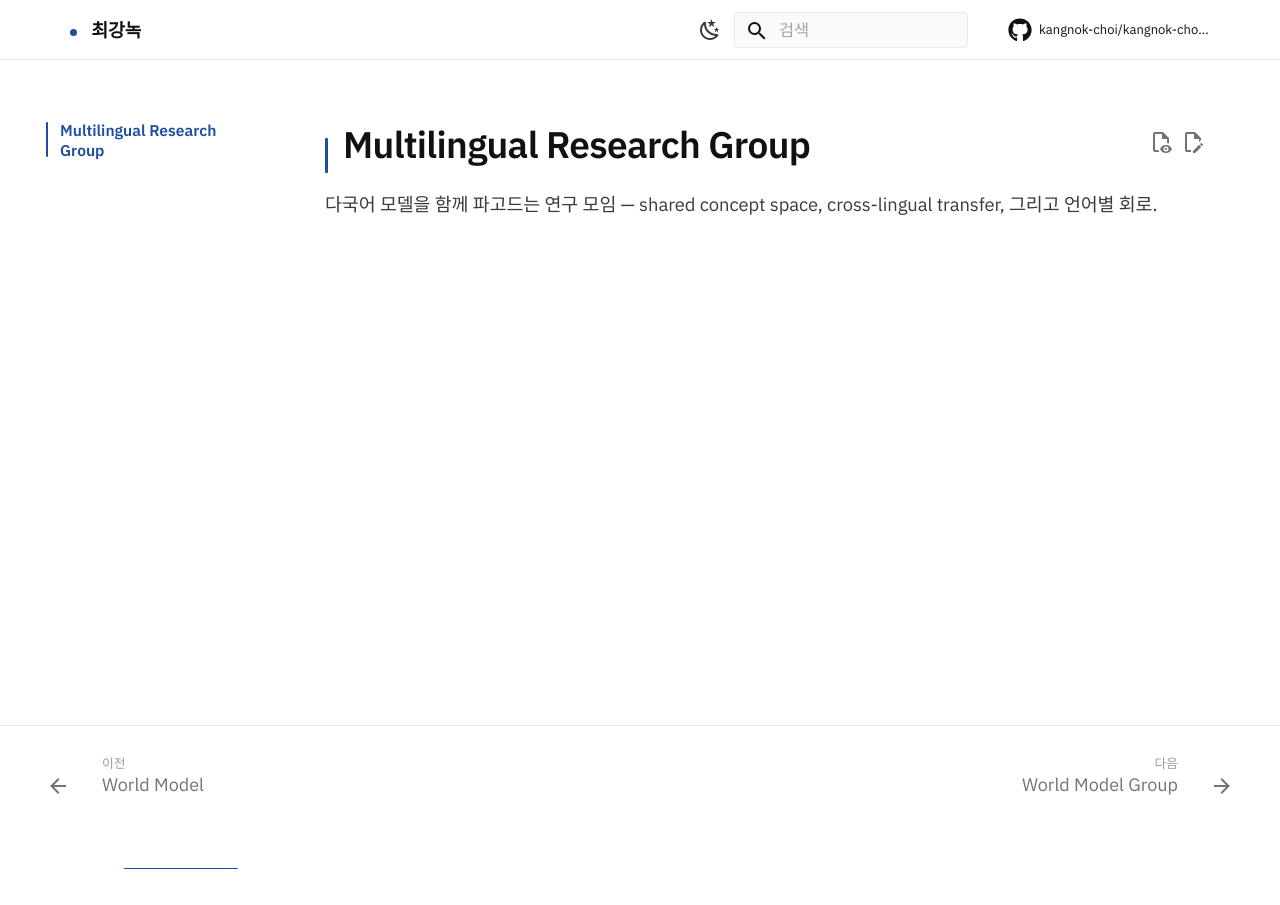
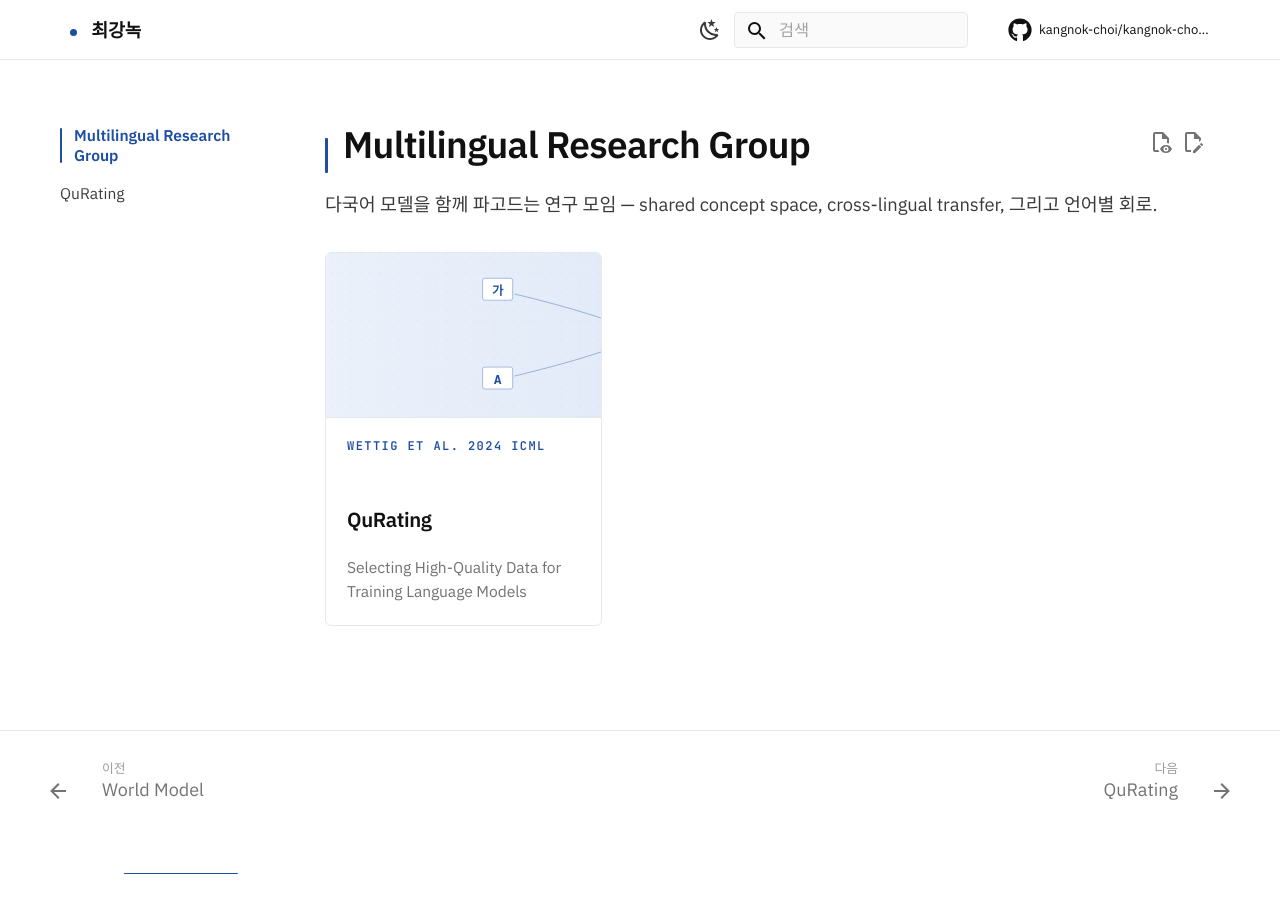
Before and after one commit to kangnok-choi/kangnok-choi.github.io, an MkDocs documentation site: the page built from docs/multilingual_research_group/index.md, in a window 1280 px wide. Built offline with MkDocs 1.6.1 and Material for MkDocs 9.7.7, drawn with Linux system fonts in a browser that asks for light colours; some web fonts are replaced; comment, search, counter and statistics services are not loaded.

Commit message:
Multilingual Research Group에 QuRating (Wettig et al. 2024 ICML) 분석 글 추가.
Co-Authored-By: Claude Opus 4.8 (1M context) <noreply@anthropic.com>

```diff
--- a/docs/multilingual_research_group/index.md
+++ b/docs/multilingual_research_group/index.md
@@ -9,5 +9,12 @@ hide:
 다국어 모델을 함께 파고드는 연구 모임 — shared concept space, cross-lingual transfer, 그리고 언어별 회로.
 
 <div class="post-grid" markdown="0">
-  <!-- 아직 비어 있음. 곧 채워집니다. -->
+  <a class="post-card" href="qurating/">
+    <div class="post-card__cover" style="background-image: url('cover_images/cover.svg')"></div>
+    <div class="post-card__body">
+      <div class="post-card__meta">Wettig et al. 2024 ICML</div>
+      <h3 class="post-card__title">QuRating</h3>
+      <p class="post-card__desc">Selecting High-Quality Data for Training Language Models</p>
+    </div>
+  </a>
 </div>
--- a/mkdocs.yml
+++ b/mkdocs.yml
@@ -111,5 +111,7 @@ nav:
   - Junghun:
     - junghun/index.md
     - World Model: junghun/world_model/index.md
-  - Multilingual Research Group: multilingual_research_group/index.md
+  - Multilingual Research Group:
+    - multilingual_research_group/index.md
+    - QuRating: multilingual_research_group/qurating.md
   - World Model Group: world_model_group/index.md
```
Also changed, not shown: docs/multilingual_research_group/qurating.md (added, +72 -0 lines), docs/multilingual_research_group/post_images/qurating/inverse_selection.png (added), docs/multilingual_research_group/post_images/qurating/main_results.png (added).
